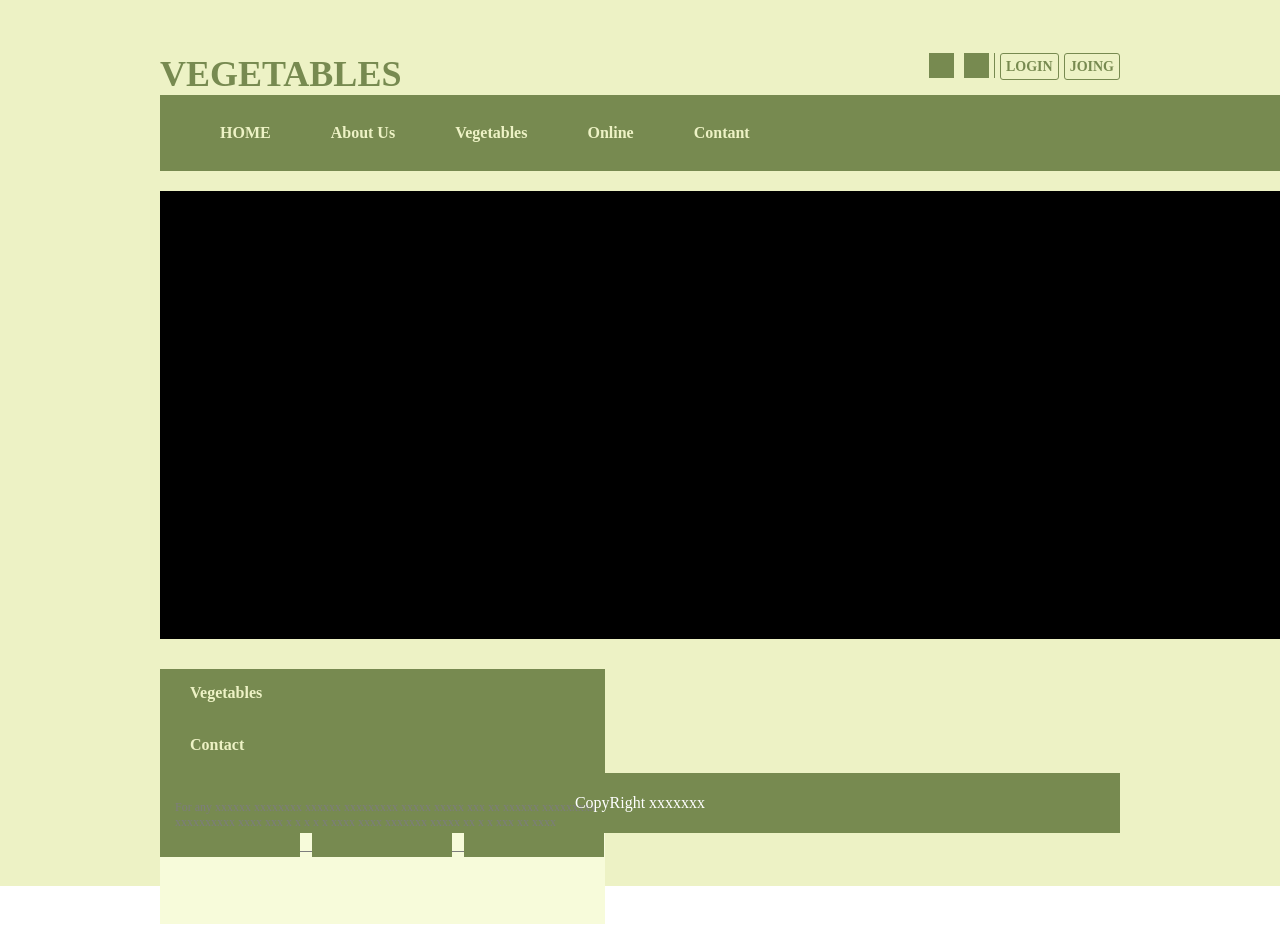
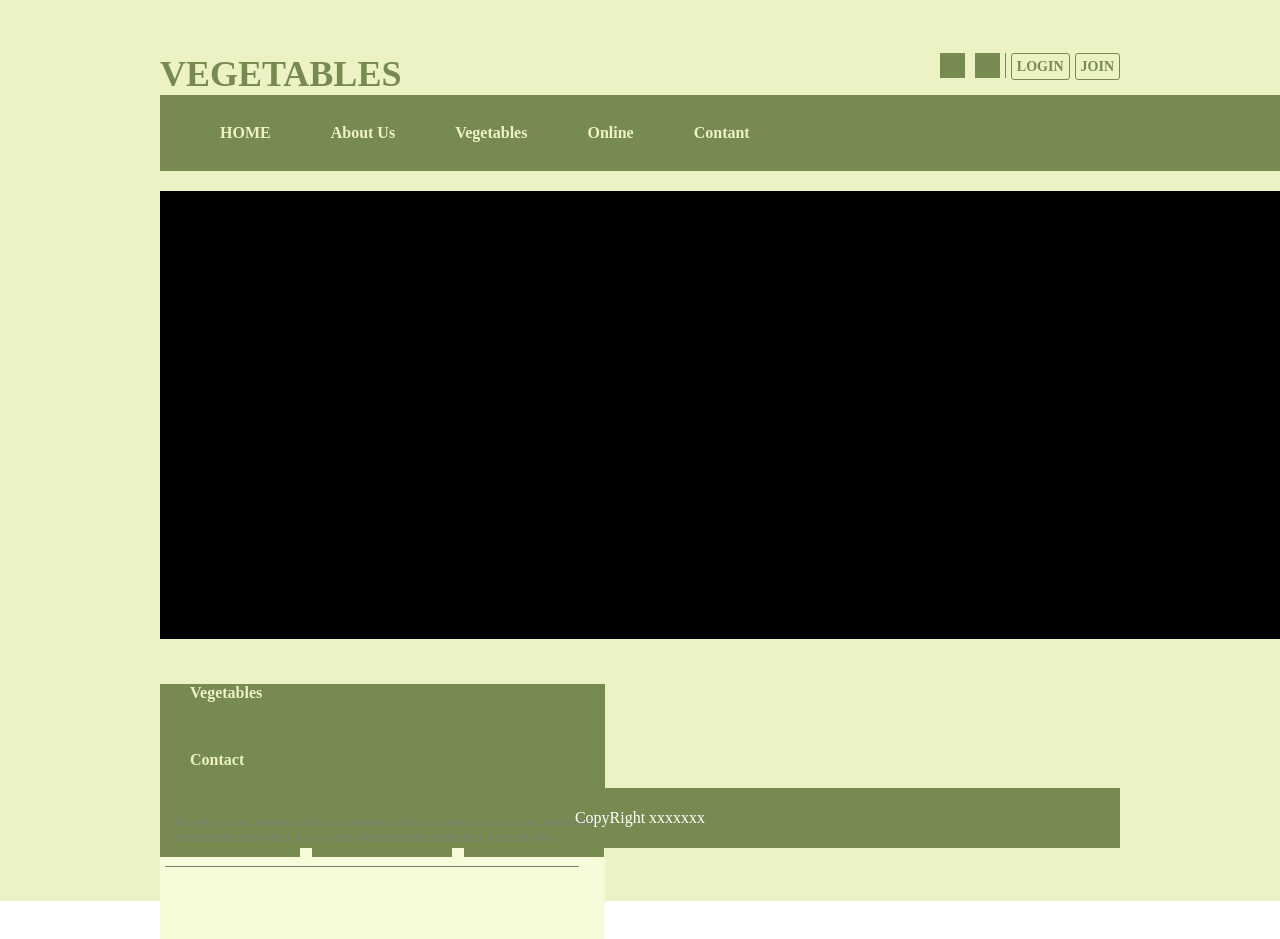
Before and after one commit to Tai870223/Project, a plain HTML site: page index.html in a window 1280 px wide. Shown: the top 939 px of the page. Drawn offline with Linux system fonts and the light colour scheme.

Commit message:
Add files via upload

```diff
--- a/index.html
+++ b/index.html
@@ -2,29 +2,29 @@
 <html>
 
 <body style="margin: 0px">
-    <div style="background-color: #edf2c5 ">
-        <div style=" min-height: calc(100vh - 60px);padding: 53px 160px">
-            <div style="color:#778a50;font-size:36px; font-weight: bold; display: flex;justify-content: space-between">
+    <div style="background-color: #edf2c5 ">     <!--整體頁面背景顏色-->
+        <div style=" min-height: calc(100vh - 60px);padding: 53px 160px">  <!--扣掉footer的整體範圍-->
+            <div style="color:#778a50;font-size:36px; font-weight: bold; display: flex;justify-content: space-between">  <!--頁面中主題-->
                 VEGETABLES
-                <div style="display:flex;justify-content: space-between">
+                <div style="display:flex;justify-content: space-between">   <!--兩個方框 橫置且自動間隔-->
                     <div style="background-color:#778a50;height: 25px;width: 25px;margin: 0px 5px;">
                     </div>
                     <div style="background-color:#778a50;height: 25px;width: 25px;margin: 0px 5px;">
                     </div>
-                    <div style="background-color:#778a50;height: 25px;width:1px;">
+                    <div style="background-color:#778a50;height: 25px;width:1px;">  <!--細直線 間隔-->
                     </div>
                     <div style="display: flex;border-radius: 3px; color: #778a50;font-size: 14px;border-style:solid;
-                                border-width: 1px ; color: #778a50; align-items: center;margin: 0 5px;height: 15px;padding: 5px">
+                                border-width: 1px ; color: #778a50; align-items: center;margin: 0 5px;height: 15px;padding: 5px">  <!--（login）-->
                         LOGIN
                     </div>
                     <div style="display: flex;border-radius: 3px; color: #778a50;font-size: 14px;border-style:solid;
-                                border-width: 1px ; color: #778a50; align-items: center;margin: 0px ;height: 15px;padding: 5px">
-                        JOING
+                                border-width: 1px ; color: #778a50; align-items: center;margin: 0px ;height: 15px;padding: 5px">  <!--（join)-->
+                        JOIN
                     </div>
                 </div>
             </div>
-            <div style="background-color:#778a50 ;width:1115px; height: 44px;display: flex;padding: 16px 60px 16px 30px;">
-                <div style=" color:#edf2c5;font-size: 16px;display: flex;align-items: center;font-weight: bold;margin: 0px 30px 0px 30px;">
+            <div style="background-color:#778a50 ;width:1115px; height: 44px;display: flex;padding: 16px 60px 16px 30px;">   <!--選單列底色及尺寸-->
+                <div style=" color:#edf2c5;font-size: 16px;display: flex;align-items: center;font-weight: bold;margin: 0px 30px 0px 30px;"> <!--選單列五項選項-->
                     HOME
                 </div>
                 <div style=" color:#edf2c5;font-size: 16px;display: flex;align-items: center;font-weight: bold;margin: 0px 30px 0px 30px">
@@ -40,16 +40,17 @@
                     Contant
                 </div>
             </div>
-            <div style="background-color:black ;height: 448px;width: 1205px; margin: 20px 0px 30px 0px;display: flex ">
+            <div style="background-color:black ;height: 448px;width: 1205px; margin: 20px 0px 30px 0px;display: flex "> <!--中間大圖以黑底長方形代替-->
             </div>
             <div>
                 <div>
                     <div style="display: flex;justify-content: space-between ">
-                        <div style="width: 445px ;height: 52px; background-color: #778a50 ; ">
-                            <div style="color:#edf2c5; margin: 15px 0px 15px 30px;font-weight: bold;font-size: 16px; align-items: center">
+                        <div>
+                            <div style="width: 445px ;height: 52px; background-color: #778a50 ; ">  <!--左下方vegetables橫列尺寸與顏色-->
+                                <div style="color:#edf2c5; margin: 15px 0px 15px 30px;font-weight: bold;font-size: 16px; align-items: center">  <!--字體排列-->
                                     Vegetables
                                 </div>
-                            <div style="display: flex; margin: 15px 0px  ">
+                                <div style="display: flex; margin: 15px 0px  ">  <!--三個方框代替圖片-->
                                     <div style="height: 140px;width: 140px;background-color: #778a50;display: flex; align-items: center;margin:0px 12px 0px 0px;justify-content: center; ">
                                     </div>
                                     <div style="height: 140px;width: 140px;background-color: #778a50;display: flex; align-items: center;margin:0px 12px 0px 0px;justify-content: center;">
@@ -58,28 +59,30 @@
                                     </div>
                                 </div>
                             </div>
-                    </div >
-                    <div style="background-color:#778a50 ;justify-content: space-between ;height: 52px;width: 445px;  ">
-                        <div style="color:#Edf2c5;font-size:16px;align-items: center ;padding:15px 0px 15px 30px;font-weight: bold;">
+                        </div>
+                    </div>
+                    <div>
+                        <div style="background-color:#778a50 ;justify-content: space-between ;height: 52px;width: 445px;  ">  <!--右下方contact橫列尺寸與顏色-->
+                            <div style="color:#Edf2c5;font-size:16px;align-items: center ;padding:15px 0px 15px 30px;font-weight: bold;">  <!--字體排列-->
                                 Contact
                             </div>
-                        <div style="background-color: #f7fbda;height:140px;width: 445px; margin: 15px 0px 35px 0px">
+                            <div style="background-color: #f7fbda;height:140px;width: 445px; margin: 15px 0px 35px 0px">  <!--contact內文字-->
                                 <div style="color:#7d7d7d ;font-size: 12px ;padding: 16px 0px 16px 15px;flex-wrap: wrap ">
                                     For any xxxxxx xxxxxxxx xxxxxx xxxxxxxxx xxxxx xxxxx xxx xx
                                     xxxxxx xxxxxxxxx xxxxxxxxxx xxxx xxx x x x x x xxxx xxxx
                                     xxxxxxx xxxxx xx x x xxx xx xxxx
                                 </div>
-                            <div style="background-color: #7d7d7d ;height: 1px;width: 414px;line-height: 1.33px;margin: 5px ">
+                                 <div style="background-color: #7d7d7d ;height: 1px;width: 414px;line-height: 1.33px;margin: 5px ">  <!--contact內文字橫分隔線-->
 
                                  </div>
 
                             </div>
                         </div>
-
+                    </div>
 
                 </div>
-
-
+            </div>
+                    <!--footer-->
             <div style="
             background-color: #778a50 ;
             height:60px;
@@ -91,7 +94,7 @@
 
 
             </div>
-            </div>
+
         </div>
     </div>
 </body>
```
Lines whose indentation alone changed are shown as unchanged.
